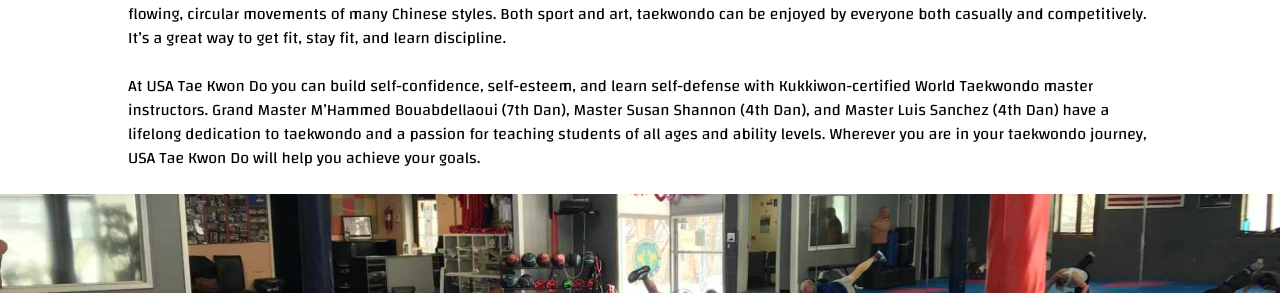
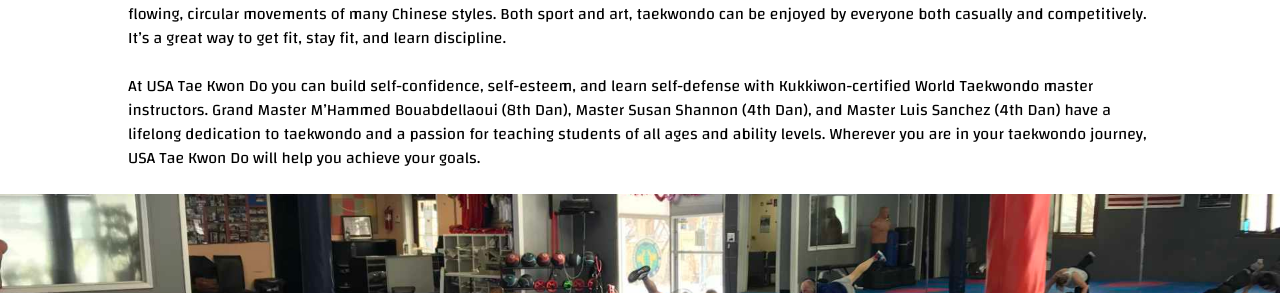
Before and after one commit to mgsisk/usatkdmi.com, a Jekyll site: the page built from src/_pages/programs.md, in a window 1280 px wide. Shown: the part 881-1174 px from the top of the page. Built offline with Jekyll 4.4.1, drawn with Linux system fonts in a browser that asks for light colours; some of the changed text lies outside the part shown.

Commit message:
Update programs.yml

```diff
--- a/src/_data/programs.yml
+++ b/src/_data/programs.yml
@@ -8,7 +8,7 @@
 
     At USA Tae Kwon Do you can build self-confidence, self-esteem, and learn
     self-defense with Kukkiwon-certified World Taekwondo master instructors.
-    Grand Master M'Hammed Bouabdellaoui (7th Dan), Master Susan Shannon (4th
+    Grand Master M'Hammed Bouabdellaoui (8th Dan), Master Susan Shannon (4th
     Dan), and Master Luis Sanchez (4th Dan) have a lifelong dedication to
     taekwondo and a passion for teaching students of all ages and ability
     levels. Wherever you are in your taekwondo journey, USA Tae Kwon Do will
@@ -26,7 +26,7 @@
 - title: Private Lessons
   content: |
     Ready to level up? Take your fitness goals to the next level with private,
-    one-on-one lessons with certified personal trainer and taekwondo 7th Dan
+    one-on-one lessons with certified personal trainer and taekwondo 8th Dan
     Grand Master M'Hammed Bouabdellaoui. Grand Master M'Hammed specializes in
     teaching students of all ages and ability levels, and can help you reach
     your personal fitness goals with dedicated private lessons.
```
